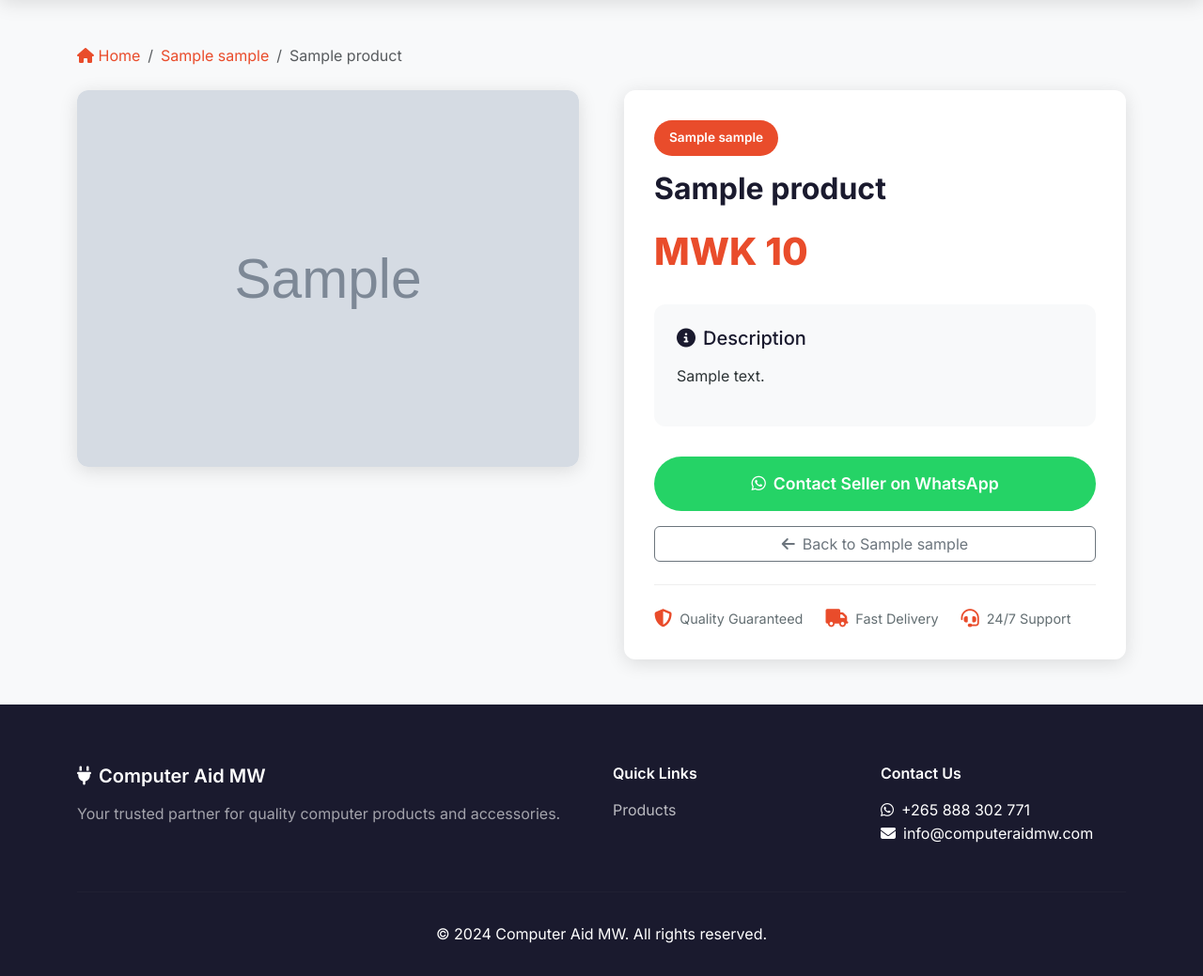
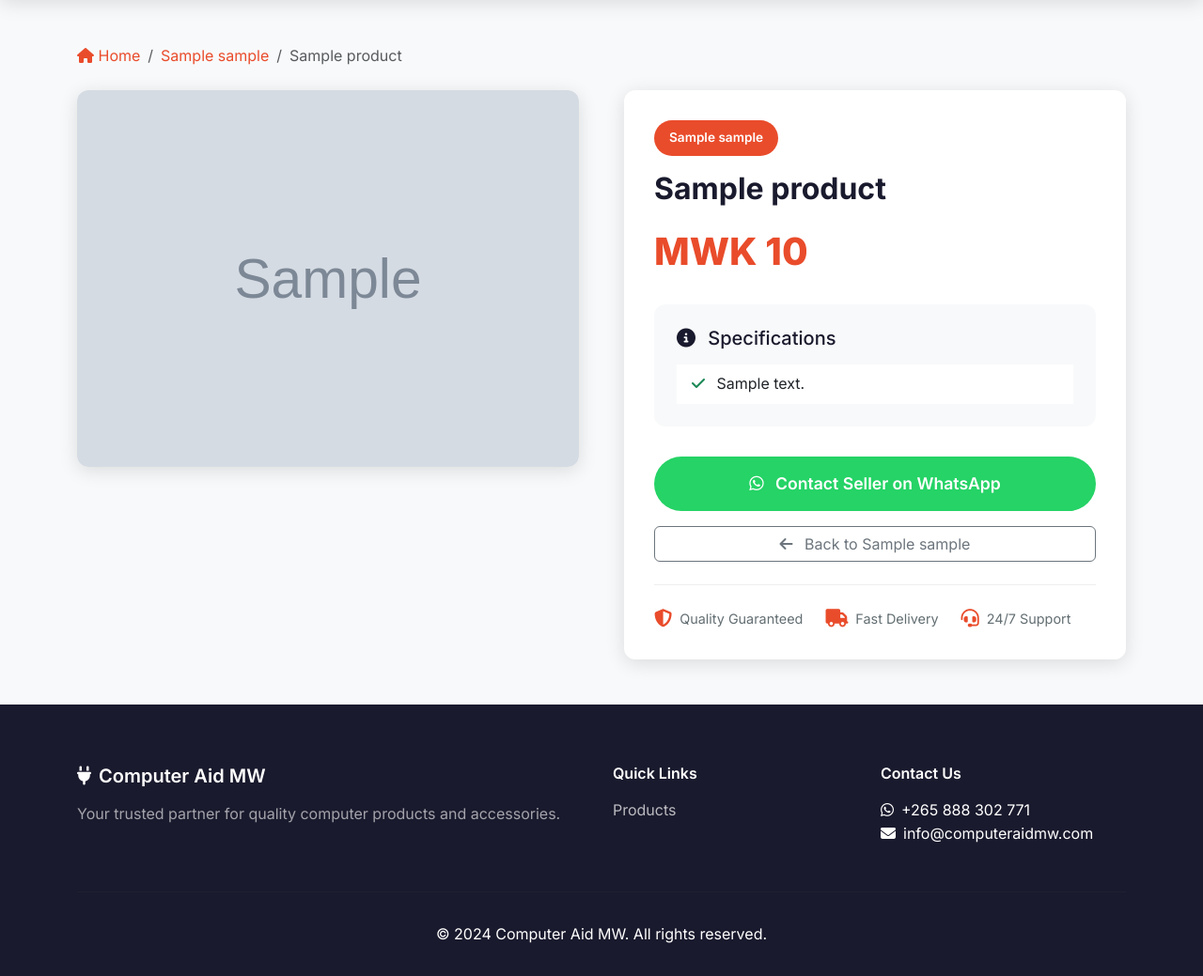
Before and after one commit to CedricNgendahimana/product-showcase, a Flask app: template templates/product_detail.html in a window 1280 px wide. Shown: the part 82-1121 px from the top of the page at 94% size. Run offline with Flask 3, Linux system fonts and the light colour scheme; tables that the repository leaves empty hold one stand-in row (values such as "Sample post"); the template is opened without the code that fills it: values that come from a table or form of the project are taken from there, most other values are stand-ins (such as "Sample title", 1, 10 or a date in 2020); grey boxes marked "Sample" are stand-in pictures.

Commit message:
Display product specs as bullet points

```diff
--- a/templates/product_detail.html
+++ b/templates/product_detail.html
@@ -7,8 +7,16 @@
     <div class="container">
         <nav aria-label="breadcrumb" class="mb-4">
             <ol class="breadcrumb">
-                <li class="breadcrumb-item"><a href="{{ url_for('home') }}"><i class="fas fa-home"></i> Home</a></li>
-                <li class="breadcrumb-item"><a href="{{ url_for('category_page', category=product.category) }}">{{ categories[product.category].name }}</a></li>
+                <li class="breadcrumb-item">
+                    <a href="{{ url_for('home') }}">
+                        <i class="fas fa-home"></i> Home
+                    </a>
+                </li>
+                <li class="breadcrumb-item">
+                    <a href="{{ url_for('category_page', category=product.category) }}">
+                        {{ categories[product.category].name }}
+                    </a>
+                </li>
                 <li class="breadcrumb-item active">{{ product.name }}</li>
             </ol>
         </nav>
@@ -17,28 +25,53 @@
             <div class="col-lg-6">
                 <div class="product-detail-image-wrapper fade-in-up">
                     <img src="{{ url_for('static', filename='images/products/' + product.image) }}"
-                         alt="{{ product.name }}" class="product-detail-image"
+                         alt="{{ product.name }}"
+                         class="product-detail-image"
                          onerror="this.src='https://via.placeholder.com/600x400/f5f5f5/666?text=No+Image'">
                 </div>
             </div>
+
             <div class="col-lg-6">
                 <div class="product-detail-info fade-in-right">
                     <span class="category-tag">{{ categories[product.category].name }}</span>
+
                     <h1 class="product-detail-name">{{ product.name }}</h1>
+
                     <div class="product-detail-price">
                         MWK {{ "{:,.0f}".format(product.price) }}
                     </div>
-                    <div class="product-detail-description">
-                        <h5><i class="fas fa-info-circle me-2"></i>Description</h5>
-                        <p>{{ product.description }}</p>
+
+                    <div class="product-detail-description mt-4">
+                        <h5>
+                            <i class="fas fa-info-circle me-2"></i>
+                            Specifications
+                        </h5>
+
+                        <ul class="list-group list-group-flush mt-3">
+                            {% for line in product.description.splitlines() %}
+                                {% if line.strip() %}
+                                    <li class="list-group-item">
+                                        <i class="fas fa-check text-success me-2"></i>
+                                        {{ line }}
+                                    </li>
+                                {% endif %}
+                            {% endfor %}
+                        </ul>
                     </div>
 
-                    <div class="product-actions">
-                        <a href="{{ whatsapp_link }}" target="_blank" class="btn btn-whatsapp btn-lg w-100 mb-3">
-                            <i class="fab fa-whatsapp me-2"></i>Contact Seller on WhatsApp
+                    <div class="product-actions mt-4">
+                        {% if whatsapp_link %}
+                        <a href="{{ whatsapp_link }}" target="_blank"
+                           class="btn btn-whatsapp btn-lg w-100 mb-3">
+                            <i class="fab fa-whatsapp me-2"></i>
+                            Contact Seller on WhatsApp
                         </a>
-                        <a href="{{ url_for('category_page', category=product.category) }}" class="btn btn-outline-secondary w-100">
-                            <i class="fas fa-arrow-left me-2"></i>Back to {{ categories[product.category].name }}
+                        {% endif %}
+
+                        <a href="{{ url_for('category_page', category=product.category) }}"
+                           class="btn btn-outline-secondary w-100">
+                            <i class="fas fa-arrow-left me-2"></i>
+                            Back to {{ categories[product.category].name }}
                         </a>
                     </div>
 
@@ -56,6 +89,7 @@
                             <span>24/7 Support</span>
                         </div>
                     </div>
+
                 </div>
             </div>
         </div>
```
